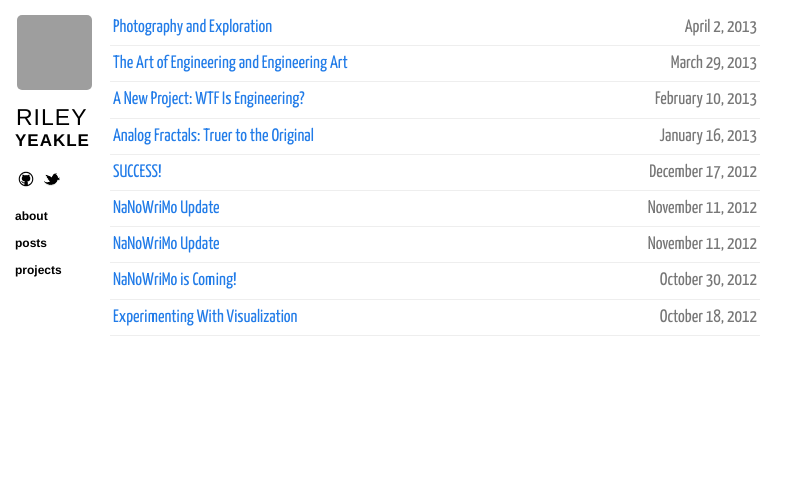
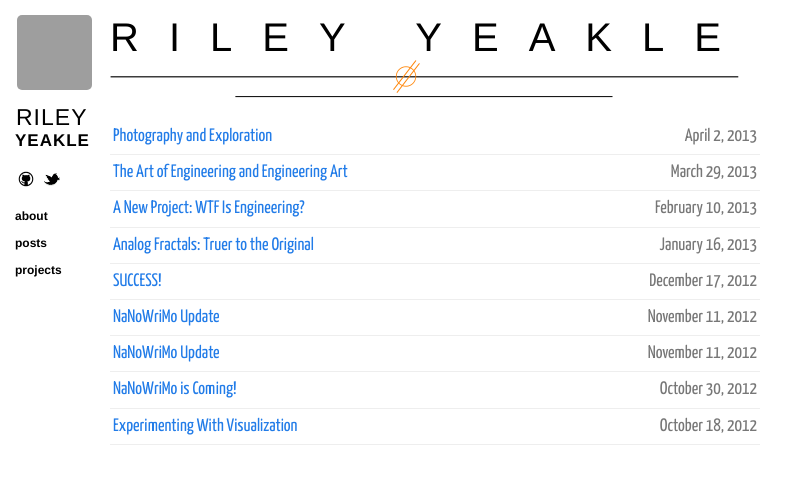
Before and after one commit to ryeakle/rileyyeakle.com, a Jekyll site: the page built from index.html, in a window 1280 px wide, cut to the strip 0-484 px from the top of the page. Shown: the whole strip, without its empty margins (0-808 px from the left). Built offline with Jekyll 4.4.1, drawn with Linux system fonts in a browser that asks for light colours; nearby versions of some CDN libraries; Markdown is read by kramdown in place of the engine named in the settings; grey boxes are pictures that could not be loaded.

Commit message:
new header/banner thing coming together. Still needs work

```diff
--- a/css/base.css
+++ b/css/base.css
@@ -158,7 +158,7 @@ a {
     font-family: Helvetica, sans-serif;
     line-height: 1.6em; }
   .content .listing {
-    margin: 10px 0 0 0;
+    margin: 15px 0 0 0;
     padding: 0;
     font-family: Helvetica, sans-serif; }
     .content .listing ul {
@@ -210,3 +210,20 @@ a {
     font-weight: bold; }
   .content .talk-design .color .white {
     color: #fff; }
+
+.banner {}
+
+  .banner .myname {
+     text-transform: uppercase;
+     letter-spacing: 30px;
+     margin: 15px 0 0px 110px;
+     font-size: 40px;
+     font-family: Helvetica, sans-serif;
+     display: block;}
+   .banner .header {
+     margin: 0 0 15px 110px;}
+
+/*.sidebar .name {
+    text-transform: uppercase;
+    margin: 10px 0 20px 0; }
+*/
--- a/index.html
+++ b/index.html
@@ -2,6 +2,17 @@
 layout: layout
 title: "Posts"
 ---
+
+<banner class="banner">
+  <myname class="myname">
+     Riley Yeakle
+  </myname>
+  <header class="header">
+     <img src="/images/header.png"/>
+  </header>
+</banner>
+
+
 
 <section class="content">
   <ul class="listing">
```
Also changed, not shown: images/banner.jpg (added), images/geiselspring-banner.jpg (added), images/header.png (added), images/wb-banner1.jpg (added).
